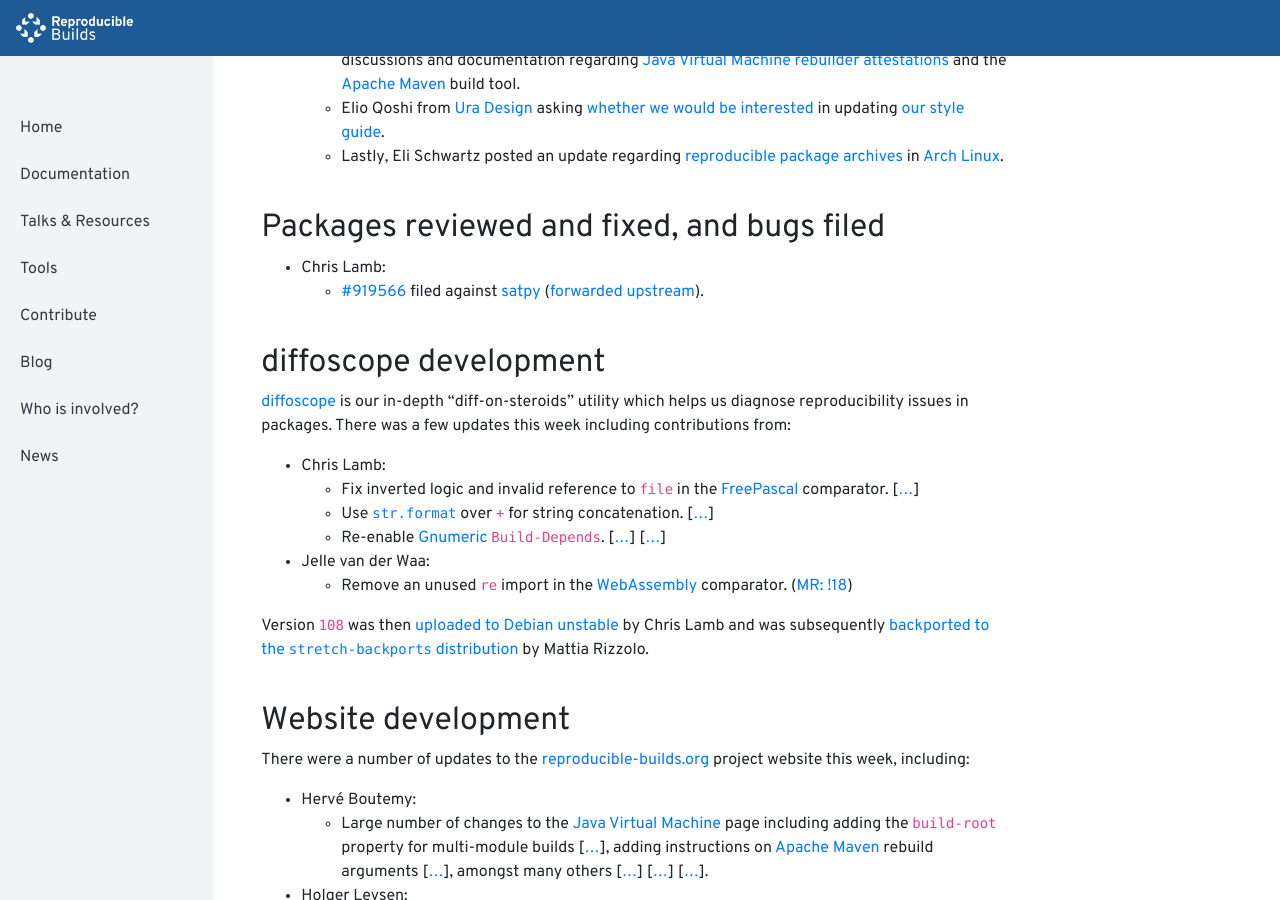
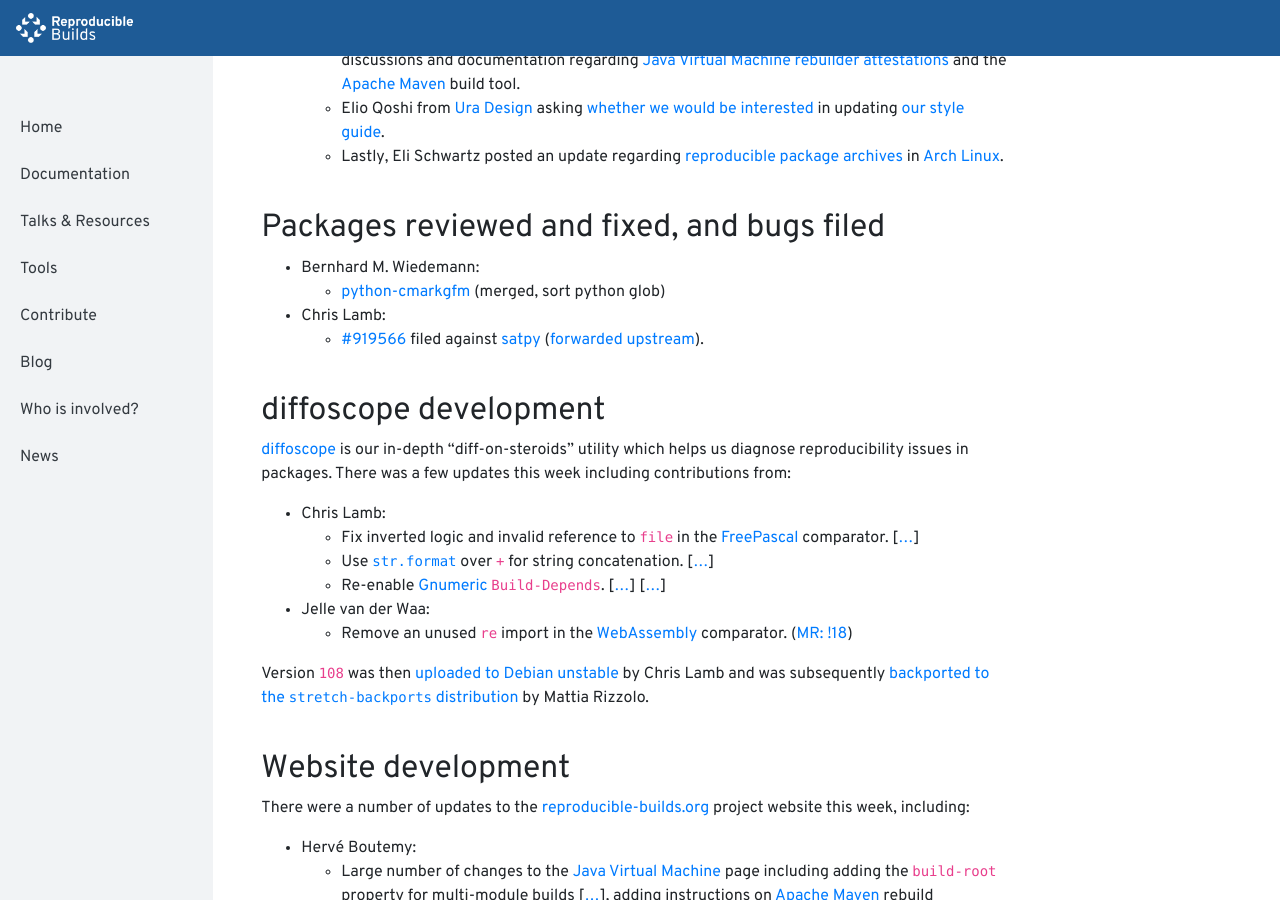
Before and after one commit to prototypefund/reproducible-website, a Jekyll site: the page built from _blog/posts/195.md, in a window 1280 px wide and 900 px high, scrolled down 938 px. Built offline with Jekyll 4.4.1, drawn with Linux system fonts in a browser that asks for light colours; some of the changed text lies outside the part shown.

Commit message:
195: +1 patch

```diff
--- a/_blog/posts/195.md
+++ b/_blog/posts/195.md
@@ -24,6 +24,8 @@
 
 ## Packages reviewed and fixed, and bugs filed
 
+* Bernhard M. Wiedemann:
+    * [python-cmarkgfm](https://github.com/theacodes/cmarkgfm/pull/17) (merged, sort python glob)
 * Chris Lamb:
     * [#919566](https://bugs.debian.org/919566) filed against [satpy](https://tracker.debian.org/pkg/satpy) ([forwarded upstream](https://github.com/pytroll/satpy/pull/579)).
 
@@ -100,4 +102,4 @@
 
 ---
 
-This week's edition was written by [Chris Lamb](https://chris-lamb.co.uk/), [Holger Levsen](http://layer-acht.org/thinking/) & reviewed by a bunch of Reproducible Builds folks on IRC & the mailing lists.
+This week's edition was written by [Bernhard M. Wiedemann](https://lizards.opensuse.org/author/bmwiedemann/), [Chris Lamb](https://chris-lamb.co.uk/), [Holger Levsen](http://layer-acht.org/thinking/) & reviewed by a bunch of Reproducible Builds folks on IRC & the mailing lists.
```
